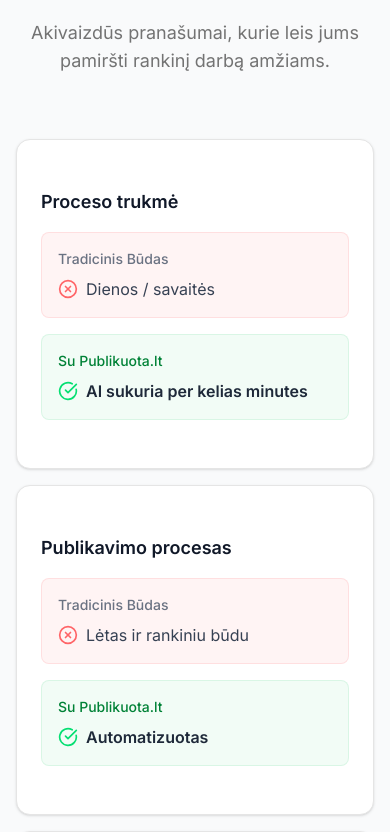
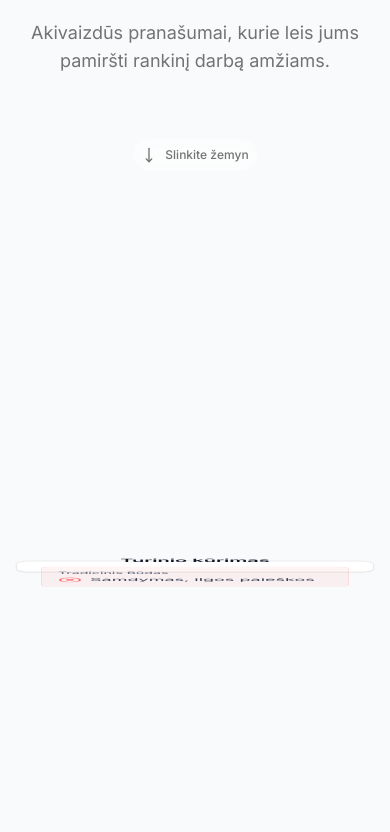
Before and after one commit to christianza1989/publik, a Next.js app: page / in a window 390 px wide. Shown: the part 5380-6212 px from the top of the page. Built offline with nearby package versions, Linux system fonts and the light colour scheme.

Commit message:
feat: Re-apply all responsiveness and UX improvements

```diff
--- a/src/components/homepage/FeaturesSection.tsx
+++ b/src/components/homepage/FeaturesSection.tsx
@@ -1,8 +1,11 @@
 // src/components/homepage/FeaturesSection.tsx
 "use client";
+
 import { Card, CardContent } from "src/components/ui/card";
-import { CheckCircle, XCircle } from "lucide-react";
+import { CheckCircle, XCircle, MoveDown } from "lucide-react";
 import { AnimatedSection } from "./AnimatedSection";
+import { motion, useScroll, useMotionValueEvent, useTransform } from "framer-motion";
+import { useRef, useState } from "react";
 
 const comparisonData = [
   { feature: "Proceso trukmė", traditional: "Dienos / savaitės", publikuota: "AI sukuria per kelias minutes" },
@@ -14,6 +17,43 @@ const comparisonData = [
 ];
 
 export const FeaturesSection = () => {
+  const scrollContainerRef = useRef<HTMLDivElement>(null);
+  const [activeIndex, setActiveIndex] = useState(0);
+
+  const { scrollYProgress } = useScroll({
+    target: scrollContainerRef,
+    offset: ["start start", "end end"],
+  });
+
+  // Sekame, kada vartotojas pasiekia pabaigą, kad paslėptume slinkimo indikatorių
+  const [isAtEnd, setIsAtEnd] = useState(false);
+
+  // Naudojame useMotionValueEvent, kad atnaujintume aktyvų indeksą
+  // Tai efektyviau nei transformuoti reikšmę kiekviename kadre
+  useMotionValueEvent(scrollYProgress, "change", (latest) => {
+    const totalItems = comparisonData.length;
+    const newIndex = Math.min(totalItems - 1, Math.floor(latest * totalItems));
+    setActiveIndex(newIndex);
+
+    // Tikriname, ar pasiekėme pabaigą
+    setIsAtEnd(latest > 0.98);
+  });
+
+  // Transformuojame slinkimo progresą į kortelės apsisukimo kampą
+  const rotate = useTransform(
+    scrollYProgress,
+    // Kiekvienam elementui sukuriame slinkimo taškus
+    comparisonData.flatMap((_, i) => [
+      i / comparisonData.length, // Pradžia (0 laipsnių)
+      (i + 0.5) / comparisonData.length, // Vidurys (180 laipsnių)
+      (i + 1) / comparisonData.length // Pabaiga (180 laipsnių)
+    ]),
+    // Atitinkami apsisukimo kampai
+    comparisonData.flatMap(() => [0, 180, 180])
+  );
+
+  const activeItem = comparisonData[activeIndex];
+
   return (
     <AnimatedSection id="features" className="py-20 sm:py-28 bg-gray-50 dark:bg-slate-900">
       <div className="container mx-auto px-4">
@@ -26,14 +66,13 @@ export const FeaturesSection = () => {
           </p>
         </div>
 
-        <div className="w-full max-w-4xl mx-auto">
-          {/* <<< PAKEITIMAS NR. 1: STALINIO KOMPIUTERIO VERSIJA (LENTELĖ) >>> */}
-          {/* Ši versija bus matoma tik 'lg' ir didesniuose ekranuose */}
-          <Card className="hidden lg:block dark:bg-slate-800/50 dark:backdrop-blur-sm shadow-xl">
+        {/* --- STALINIO KOMPIUTERIO VERSIJA (LENTELĖ) --- */}
+        <div className="hidden lg:block w-full max-w-4xl mx-auto">
+          <Card className="dark:bg-slate-800/50 dark:backdrop-blur-sm shadow-xl">
             <CardContent className="p-0">
-              <div className="overflow-x-auto">
-                <table className="min-w-full text-sm text-left">
-                  <thead className="bg-gray-100/50 dark:bg-white/5">
+              <table className="min-w-full text-sm text-left">
+                {/* ... stalinės versijos lentelės kodas lieka nepakitęs ... */}
+                 <thead className="bg-gray-100/50 dark:bg-white/5">
                     <tr>
                       <th scope="col" className="py-4 px-6 font-semibold text-gray-900 dark:text-white">Savybė</th>
                       <th scope="col" className="py-4 px-6 font-semibold text-gray-500 dark:text-gray-400">Tradicinis Būdas</th>
@@ -61,40 +100,60 @@ export const FeaturesSection = () => {
                       </tr>
                     ))}
                   </tbody>
-                </table>
-              </div>
+              </table>
             </CardContent>
           </Card>
+        </div>
 
-          {/* <<< PAKEITIMAS NR. 2: MOBILIOJI VERSIJA (KORTELĖS) >>> */}
-          {/* Ši versija bus matoma mažuose ekranuose ir paslėpta nuo 'lg' dydžio */}
-          <div className="block lg:hidden space-y-4">
-            {comparisonData.map((item) => (
-              <Card key={item.feature} className="dark:bg-slate-800/50">
-                <CardContent className="p-6">
-                  <h3 className="font-semibold text-lg text-gray-900 dark:text-white mb-4">{item.feature}</h3>
-                  <div className="space-y-4">
-                    {/* Tradicinis būdas */}
-                    <div className="p-4 rounded-md bg-red-500/5 border border-red-500/10">
-                      <p className="text-sm font-medium text-gray-500 dark:text-gray-400 mb-2">Tradicinis Būdas</p>
-                      <div className="flex items-center gap-2 text-gray-700 dark:text-gray-300">
-                        <XCircle className="h-5 w-5 text-red-400 flex-shrink-0" />
-                        <span>{item.traditional}</span>
+        {/* --- MOBILIOJI VERSIJA (INTERAKTYVUS SLINKIMAS) --- */}
+        <div ref={scrollContainerRef} className="lg:hidden relative" style={{ height: `${comparisonData.length * 150}vh` }}>
+          <div className="sticky top-28 h-screen w-full flex items-center justify-center">
+            <motion.div style={{ rotateX: rotate, perspective: 1000 }} className="w-full max-w-md">
+              {/* KORTELĖS NUGARA (Publikuota.lt) */}
+              <div style={{ backfaceVisibility: "hidden", transform: "rotateX(180deg)" }} className="absolute inset-0">
+                <Card className="dark:bg-slate-800 h-full">
+                  <CardContent className="p-6 flex flex-col justify-center items-center h-full">
+                    <h3 className="font-semibold text-xl text-center text-gray-900 dark:text-white mb-4">{activeItem.feature}</h3>
+                    <div className="w-full p-4 rounded-md bg-green-500/5 border border-green-500/10">
+                      <p className="text-sm font-medium text-green-700 dark:text-green-400 mb-2">Su Publikuota.lt</p>
+                      <div className="flex items-center gap-2 font-semibold text-gray-800 dark:text-white text-lg">
+                        <CheckCircle className="h-6 w-6 text-green-400 flex-shrink-0" />
+                        <span>{activeItem.publikuota}</span>
                       </div>
                     </div>
-                    {/* Su Publikuota.lt */}
-                    <div className="p-4 rounded-md bg-green-500/5 border border-green-500/10">
-                      <p className="text-sm font-medium text-green-700 dark:text-green-400 mb-2">Su Publikuota.lt</p>
-                      <div className="flex items-center gap-2 font-semibold text-gray-800 dark:text-white">
-                        <CheckCircle className="h-5 w-5 text-green-400 flex-shrink-0" />
-                        <span>{item.publikuota}</span>
+                  </CardContent>
+                </Card>
+              </div>
+
+              {/* KORTELĖS PRIEKIS (Senas būdas) */}
+              <div style={{ backfaceVisibility: "hidden" }} className="absolute inset-0">
+                <Card className="dark:bg-slate-800 h-full">
+                  <CardContent className="p-6 flex flex-col justify-center items-center h-full">
+                    <h3 className="font-semibold text-xl text-center text-gray-900 dark:text-white mb-4">{activeItem.feature}</h3>
+                    <div className="w-full p-4 rounded-md bg-red-500/5 border border-red-500/10">
+                      <p className="text-sm font-medium text-gray-500 dark:text-gray-400 mb-2">Tradicinis Būdas</p>
+                      <div className="flex items-center gap-2 text-gray-700 dark:text-gray-300 text-lg">
+                        <XCircle className="h-6 w-6 text-red-400 flex-shrink-0" />
+                        <span>{activeItem.traditional}</span>
                       </div>
                     </div>
-                  </div>
-                </CardContent>
-              </Card>
-            ))}
+                  </CardContent>
+                </Card>
+              </div>
+            </motion.div>
           </div>
+
+          {/* Vartotojo подсказка (hint) */}
+          <motion.div
+            className="sticky bottom-10 w-full flex justify-center"
+            animate={{ opacity: isAtEnd ? 0 : 1 }}
+            transition={{ duration: 0.3 }}
+          >
+            <div className="flex items-center gap-2 text-muted-foreground bg-background/50 backdrop-blur-sm p-2 rounded-full">
+              <MoveDown className="h-4 w-4" />
+              <span className="text-xs font-medium">Slinkite žemyn</span>
+            </div>
+          </motion.div>
         </div>
       </div>
     </AnimatedSection>
```
